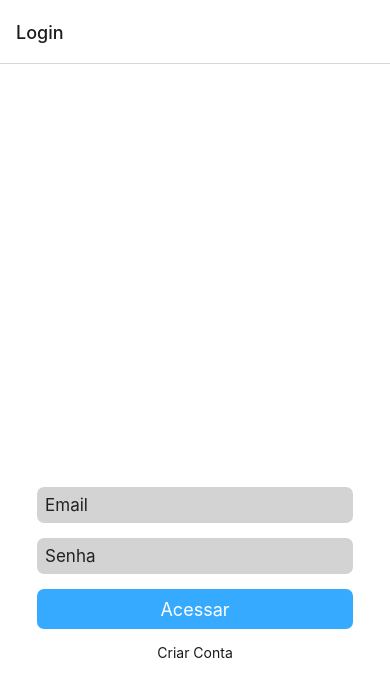
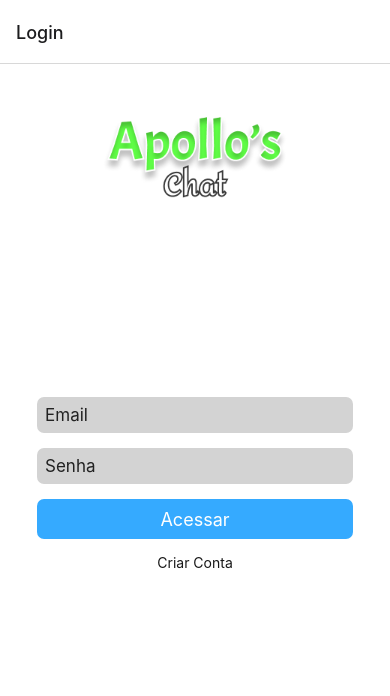
Before and after one commit to Frklcedo/MobileApp, a React Native app: screen /Login in a window 390 px wide. Shown: the top 696 px of the page. Built offline with nearby package versions, Linux system fonts and the light colour scheme.

Commit message:
logo definition

```diff
--- a/App.js
+++ b/App.js
@@ -1,9 +1,5 @@
 import { StatusBar } from 'expo-status-bar';
 import { StyleSheet, Text, View } from 'react-native';
-import firebase from 'firebase/compat/app';
-import 'firebase/compat/auth';
-import 'firebase/compat/firestore';
-import 'firebase/compat/database';
 import { createStackNavigator } from '@react-navigation/stack';
 import { NavigationContainer } from '@react-navigation/native';
 import Login from './components/Login';
--- a/components/Login.js
+++ b/components/Login.js
@@ -3,13 +3,15 @@ import { StyleSheet, View, KeyboardAvoidingView, TouchableOpacity, TextInput } f
 import { Input, Text, Button, Image } from "react-native-elements";
 import { NavigationContainer } from '@react-navigation/native';
 import { createStackNavigator } from '@react-navigation/stack';
+import logo from "../src/image/Logo.png"
 
 export default function Login( {navigation} ){
+
   return (
     <KeyboardAvoidingView style={styles.background}>
       <View style={styles.containerLogo}>
         <Image
-          source={require('../src/image/Logo.png')}
+          source={logo} style={styles.logo}
         />
       </View>
 
@@ -20,7 +22,7 @@ export default function Login( {navigation} ){
         onChangeText={()=> {}}
         />
 
-      <TextInput style={styles.input}
+        <TextInput style={styles.input}
         placeholder="Senha"
         autoCorrect={false}
         onChangeText={()=> {}}
@@ -49,7 +51,17 @@ const styles = StyleSheet.create({
 
   containerLogo:{
     flex:1,
-    justifyContent:'center'
+    justifyContent:'center',
+    margin: 20,
+    maxHeight:140,
+    margin: 10
+  },
+
+  logo: {
+    display: 'block',
+    height: 84+42,
+    width: 192+192/2,
+    margin: 0
   },
 
   container:{
```
Also changed, not shown: basicMedia/logo1.png, src/image/Logo.png.
